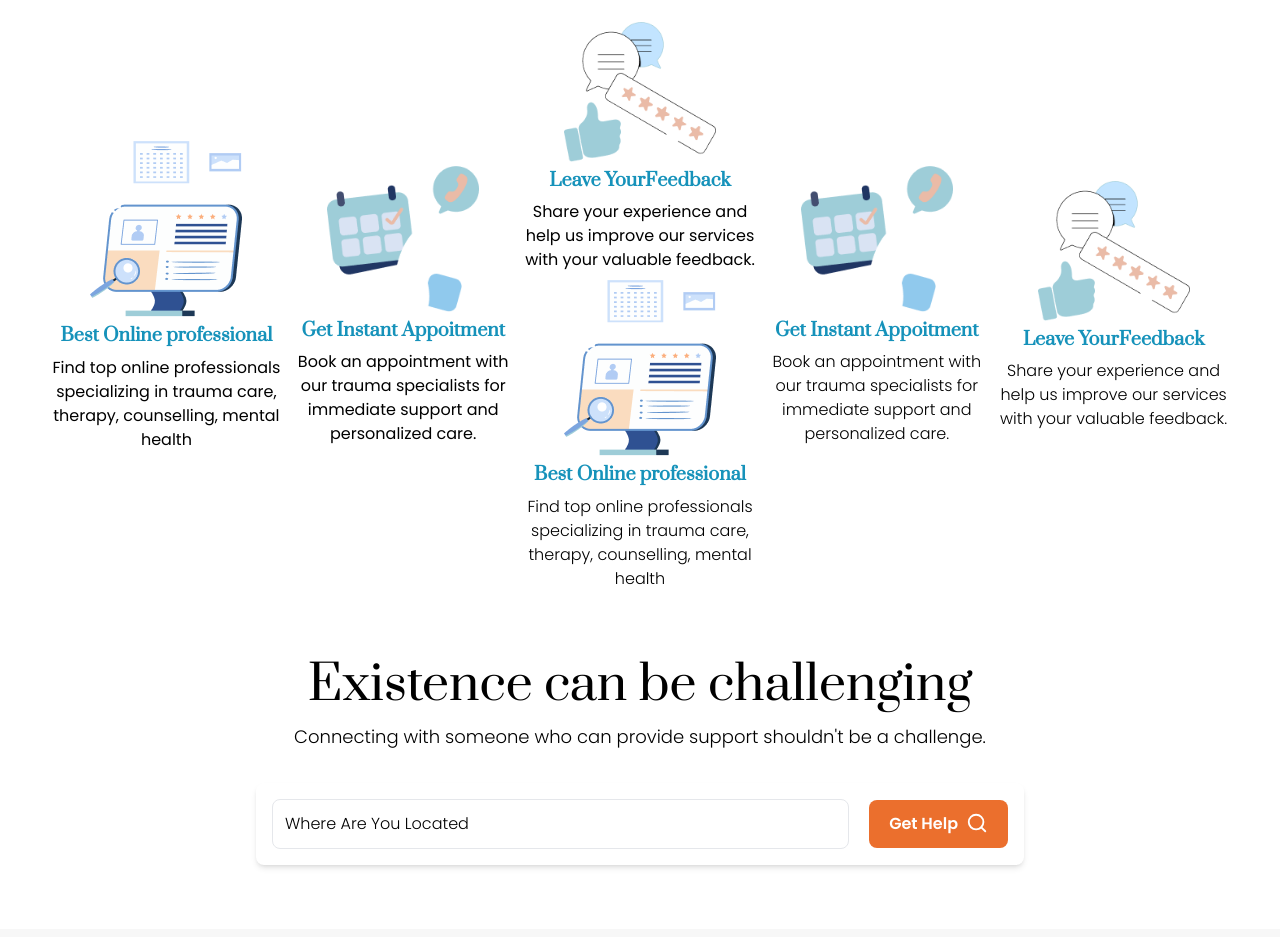
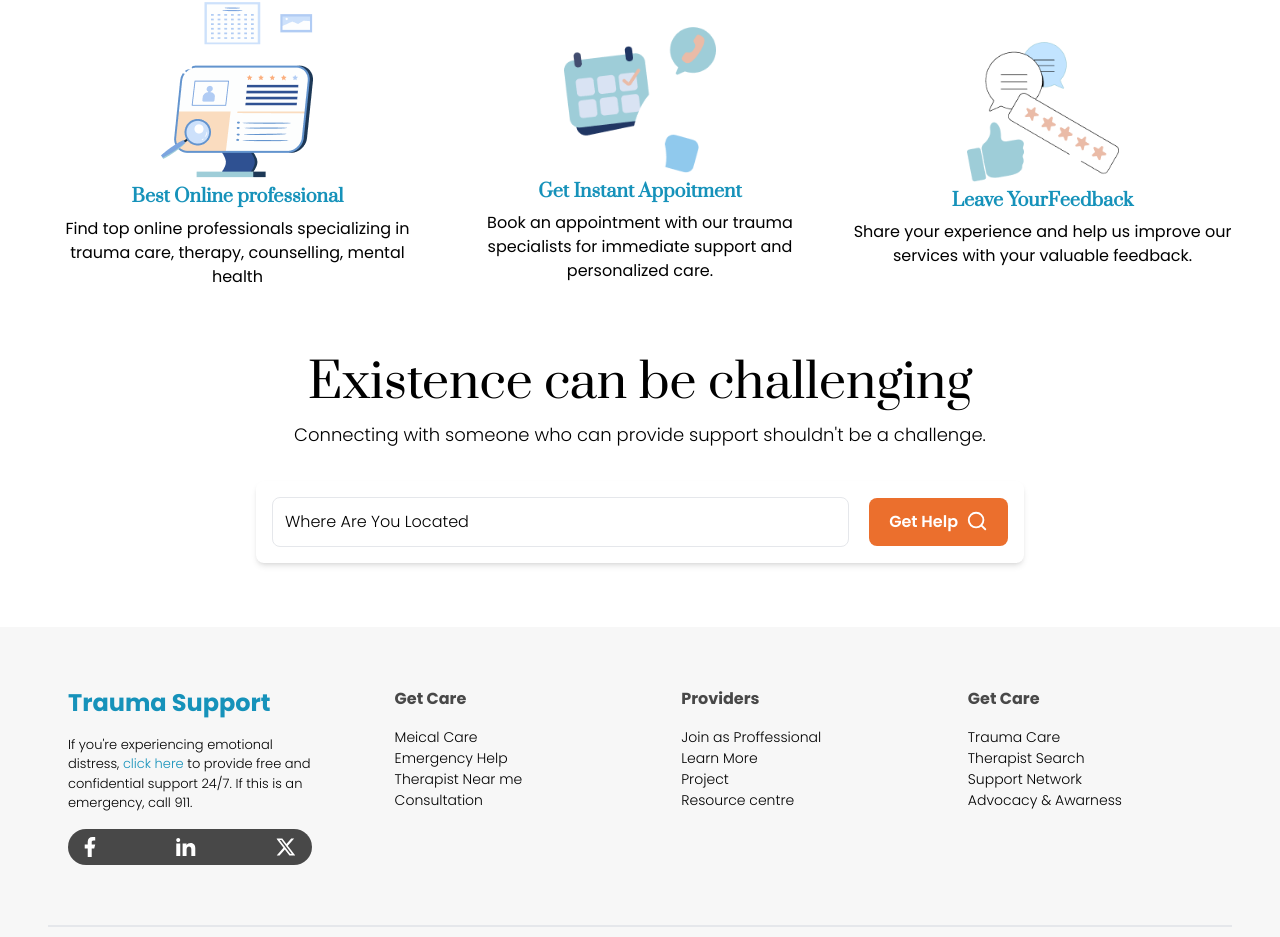
Before and after one commit to Saith-Ahmad/medical_web_troumasupport, a React (Vite) app in the folder Client/: page / in a window 1280 px wide. Shown: the part 2937-3874 px from the top of the page. Built offline with nearby package versions, Linux system fonts and the light colour scheme.

Commit message:
make the required 10 ui changes

```diff
--- a/Client/src/components/home/working/index.tsx
+++ b/Client/src/components/home/working/index.tsx
@@ -37,41 +37,8 @@ const HowItWorks = () => {
             <img src={Feedback} alt="Feedback" className="w-[152px]"/>
             <h5 className="heading-5 text-secondary font-semibold">Leave YourFeedback</h5>
             <p className="font-[400] text-center">Share your experience and help us improve our services with your valuable feedback.</p>
-          <img src={BestPractice} alt="best practice" className="w-[152px]" />
-          <h5 className="heading-5 text-secondary font-semibold">
-            Best Online professional
-          </h5>
-          <p className="font-light text-center">
-            Find top online professionals specializing in trauma care, therapy,
-            counselling, mental health
-          </p>
         </div>
 
-        <div className="flex flex-col w-full lg:w-[32%] justify-center items-center space-y-2">
-          <img
-            src={InstantAppointment}
-            alt="Instant Appointment"
-            className="w-[152px]"
-          />
-          <h5 className="heading-5 text-secondary font-semibold">
-            Get Instant Appoitment
-          </h5>
-          <p className="font-light text-center">
-            Book an appointment with our trauma specialists for immediate
-            support and personalized care.
-          </p>
-        </div>
-
-        <div className="flex flex-col w-full lg:w-[32%] justify-center items-center space-y-2">
-          <img src={Feedback} alt="Feedback" className="w-[152px]" />
-          <h5 className="heading-5 text-secondary font-semibold">
-            Leave YourFeedback
-          </h5>
-          <p className="font-light text-center">
-            Share your experience and help us improve our services with your
-            valuable feedback.
-          </p>
-        </div>
       </motion.div>
     </div>
   );
--- a/Client/src/pages/about-us/index.tsx
+++ b/Client/src/pages/about-us/index.tsx
@@ -6,7 +6,7 @@ function AboutUs() {
     return (
         <div className="container mt-10">
             <h3 className="heading-3">About <span className="text-primary">Us</span></h3>
-            <div className="'w-full bg-offwhite p-1 lg:px-6 rounded-xl shadow-xl my-10 font-light md:w-[80%] md:ms-[10vh]">
+            <div className="'w-full bg-offwhite p-1 lg:px-6 rounded-xl shadow-xl my-10 font-light md:w-[85%] md:ms-[10vh]">
                 <div>
                     <JumpTo />
                     <motion.div
```
